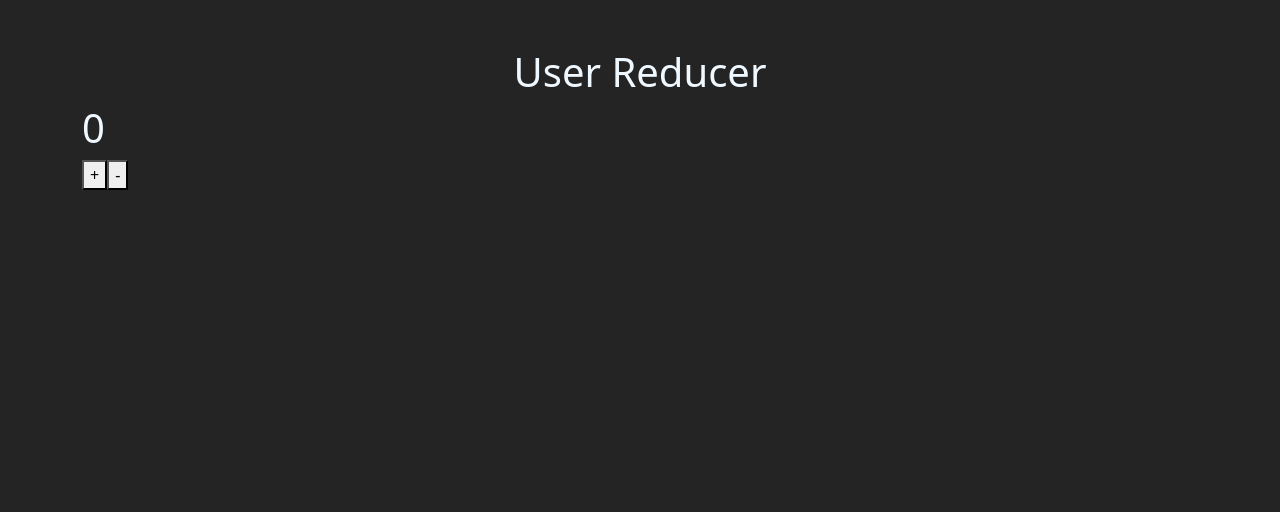
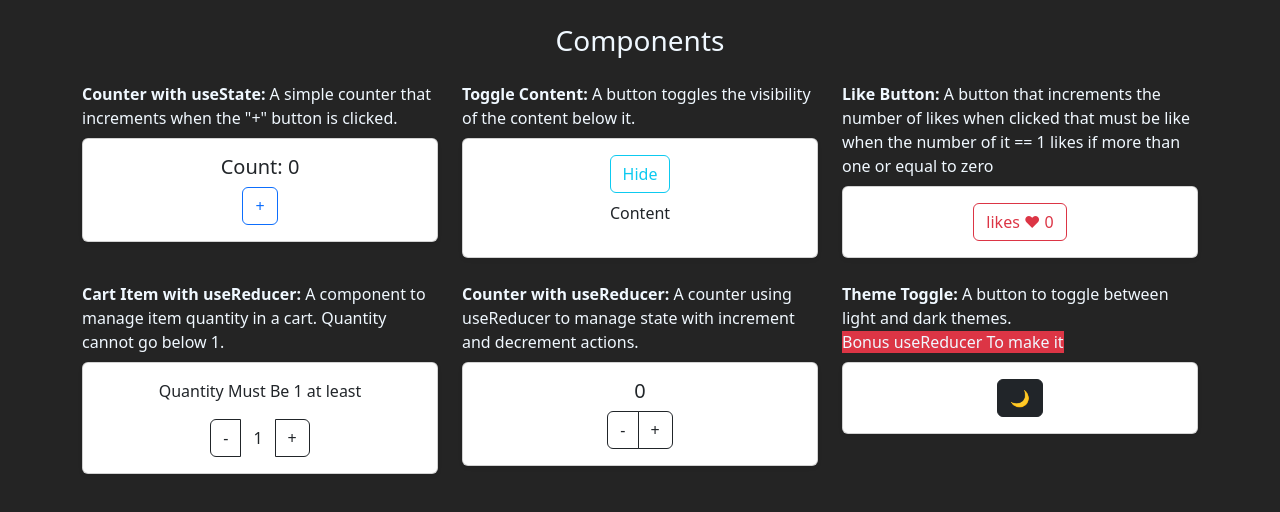
Before and after one commit to hazemezz123/PLRP, a React (Vite) app in the folder PLRP/: page / in a window 1280 px wide. Shown: the top 512 px of the page. Built offline with nearby package versions, Linux system fonts and the light colour scheme.

Commit message:
commit the assignment

```diff
--- a/PLRP/src/App.jsx
+++ b/PLRP/src/App.jsx
@@ -1,13 +1,210 @@
-import React from "react";
-import UseReducer from "./components/UseReducer";
+import React, { useState, useReducer } from "react";
 
-const App = () => {
+// Simple Counter with useState
+function Counter() {
+  const [count, setCount] = useState(0);
+
   return (
-    <div>
-      <h1 className="text-center mt-5">User Reducer</h1>
-      <UseReducer />
+    <div className="card shadow-sm">
+      <div className="card-body text-center">
+        <h5 className="card-title">Count: {count}</h5>
+        <button
+          className="btn btn-outline-primary"
+          onClick={() => setCount(count + 1)}
+        >
+          +
+        </button>
+      </div>
     </div>
   );
-};
+}
 
-export default App;
+// Toggle Component
+function ToggleContent() {
+  const [isVisible, setIsVisible] = useState(true);
+
+  return (
+    <div className="card shadow-sm">
+      <div className="card-body text-center">
+        <button
+          className="btn btn-outline-info"
+          onClick={() => setIsVisible(!isVisible)}
+        >
+          {isVisible ? "Hide" : "Show"}
+        </button>
+        {isVisible && <p className="mt-2">Content</p>}
+      </div>
+    </div>
+  );
+}
+
+// Like Button Component
+function LikeButton() {
+  const [likes, setLikes] = useState(0);
+
+  return (
+    <div className="card shadow-sm">
+      <div className="card-body text-center">
+        <button
+          className="btn btn-outline-danger"
+          onClick={() => setLikes(likes + 1)}
+        >
+          {likes === 1 ? "like" : "likes"} ♥ {likes}
+        </button>
+      </div>
+    </div>
+  );
+}
+
+// Cart Item with useReducer
+function CartItem() {
+  const [state, dispatch] = useReducer(
+    (state, action) => {
+      switch (action.type) {
+        case "increment":
+          return { quantity: state.quantity + 1 };
+        case "decrement":
+          return { quantity: Math.max(1, state.quantity - 1) };
+        default:
+          return state;
+      }
+    },
+    { quantity: 1 }
+  );
+
+  return (
+    <div className="card shadow-sm">
+      <div className="card-body text-center">
+        <p>Quantity Must Be 1 at least</p>
+        <div className="btn-group">
+          <button
+            className="btn btn-outline-dark"
+            onClick={() => dispatch({ type: "decrement" })}
+          >
+            -
+          </button>
+          <span className="btn">{state.quantity}</span>
+
+          <button
+            className="btn btn-outline-dark"
+            onClick={() => dispatch({ type: "increment" })}
+          >
+            +
+          </button>
+        </div>
+      </div>
+    </div>
+  );
+}
+
+// Counter with useReducer Component
+function CounterWithReducer() {
+  const [state, dispatch] = useReducer(
+    (state, action) => {
+      switch (action.type) {
+        case "increment":
+          return { count: state.count + 1 };
+        case "decrement":
+          return { count: state.count - 1 };
+        default:
+          return state;
+      }
+    },
+    { count: 0 }
+  );
+
+  return (
+    <div className="card shadow-sm">
+      <div className="card-body text-center">
+        <h5 className="card-title">{state.count}</h5>
+        <div className="btn-group">
+          <button
+            className="btn btn-outline-dark"
+            onClick={() => dispatch({ type: "decrement" })}
+          >
+            -
+          </button>
+          <button
+            className="btn btn-outline-dark"
+            onClick={() => dispatch({ type: "increment" })}
+          >
+            +
+          </button>
+        </div>
+      </div>
+    </div>
+  );
+}
+
+// Theme Toggle with useReducer
+function ThemeToggle() {
+  const [isDark, dispatch] = useReducer((state) => !state, false);
+
+  return (
+    <div className={`card shadow-sm ${isDark ? "bg-dark text-white" : ""}`}>
+      <div className="card-body text-center">
+        <button
+          className={`btn ${isDark ? "btn-light" : "btn-dark"}`}
+          onClick={dispatch}
+        >
+          {isDark ? "☀️" : "🌙"}
+        </button>
+      </div>
+    </div>
+  );
+}
+
+export default function App() {
+  return (
+    <div className="container py-4">
+      <h1 className="text-center h3 mb-4">Components</h1>
+      <div className="row g-4">
+        <div className="col-sm-6 col-lg-4">
+          <p className="mb-2">
+            <strong>Counter with useState:</strong> A simple counter that
+            increments when the "+" button is clicked.
+          </p>
+          <Counter />
+        </div>
+        <div className="col-sm-6 col-lg-4">
+          <p className="mb-2">
+            <strong>Toggle Content:</strong> A button toggles the visibility of
+            the content below it.
+          </p>
+          <ToggleContent />
+        </div>
+        <div className="col-sm-6 col-lg-4">
+          <p className="mb-2">
+            <strong>Like Button:</strong> A button that increments the number of
+            likes when clicked that must be like when the number of it == 1
+            likes if more than one or equal to zero
+          </p>
+          <LikeButton />
+        </div>
+        <div className="col-sm-6 col-lg-4">
+          <p className="mb-2">
+            <strong>Cart Item with useReducer:</strong> A component to manage
+            item quantity in a cart. Quantity cannot go below 1.
+          </p>
+          <CartItem />
+        </div>
+        <div className="col-sm-6 col-lg-4">
+          <p className="mb-2">
+            <strong>Counter with useReducer:</strong> A counter using useReducer
+            to manage state with increment and decrement actions.
+          </p>
+          <CounterWithReducer />
+        </div>
+        <div className="col-sm-6 col-lg-4">
+          <p className="mb-2">
+            <strong>Theme Toggle:</strong> A button to toggle between light and
+            dark themes.
+            <br />
+            <span className="bg-danger ">Bonus useReducer To make it</span>
+          </p>
+          <ThemeToggle />
+        </div>
+      </div>
+    </div>
+  );
+}
--- a/PLRP/src/components/UseReducer.jsx
+++ /dev/null
@@ -1,25 +0,0 @@
-import { useReducer } from "react";
-function reducer(state, action) {
-  switch (action.type) {
-    case "increment":
-      return { count: state.count + action.payload };
-    case "decrement":
-      return { count: state.count - 1 };
-    default:
-      return state;
-  }
-}
-const UseReducer = () => {
-  const [state, dispatch] = useReducer(reducer, { count: 0 });
-  return (
-    <div className="container mx-auto">
-      <h1>{state.count}</h1>
-      <button onClick={() => dispatch({ type: "increment", payload: 3 })}>
-        +
-      </button>
-      <button onClick={() => dispatch({ type: "decrement" })}>-</button>
-    </div>
-  );
-};
-
-export default UseReducer;
```
Also changed, not shown: PLRP/src/components/useReducerState.jsx (added, +43 -0 lines), PLRP/src/components/useStateForm.jsx (added, +33 -0 lines).
